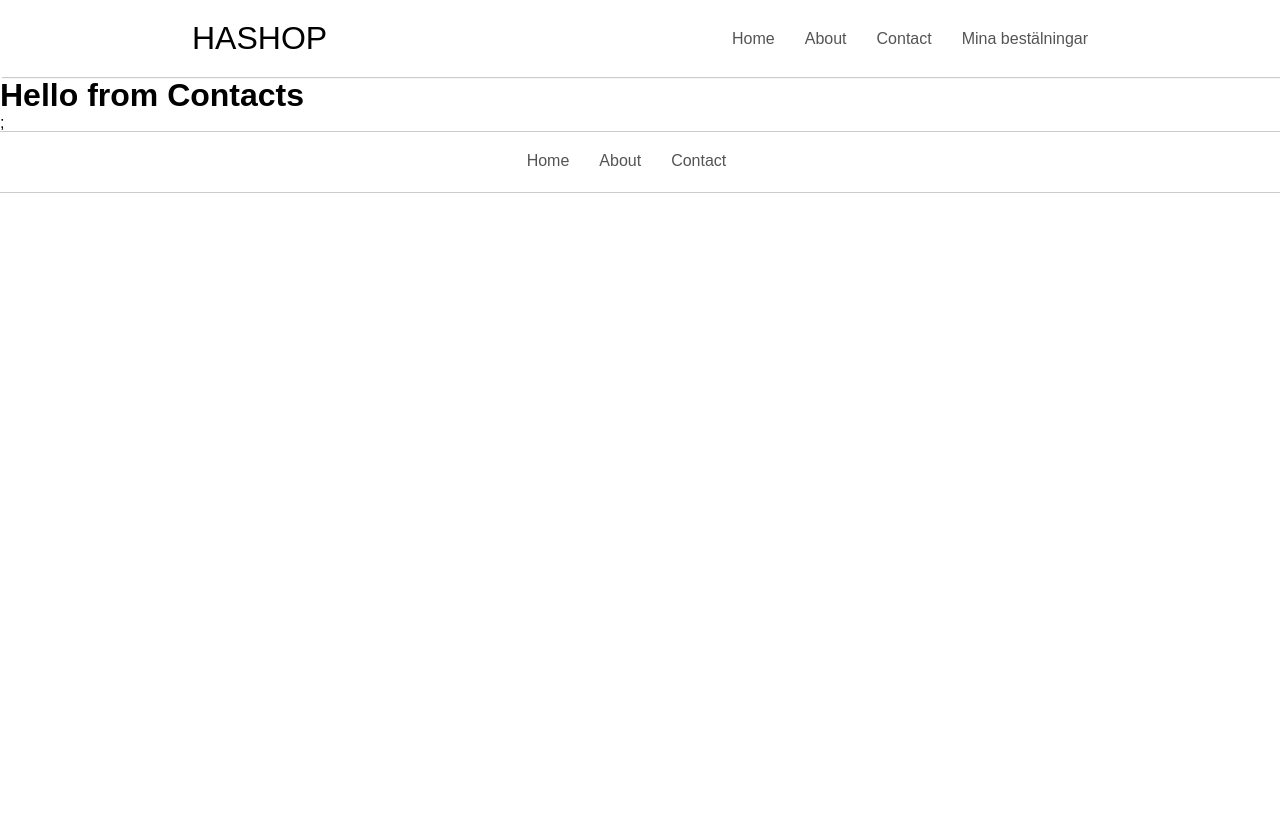
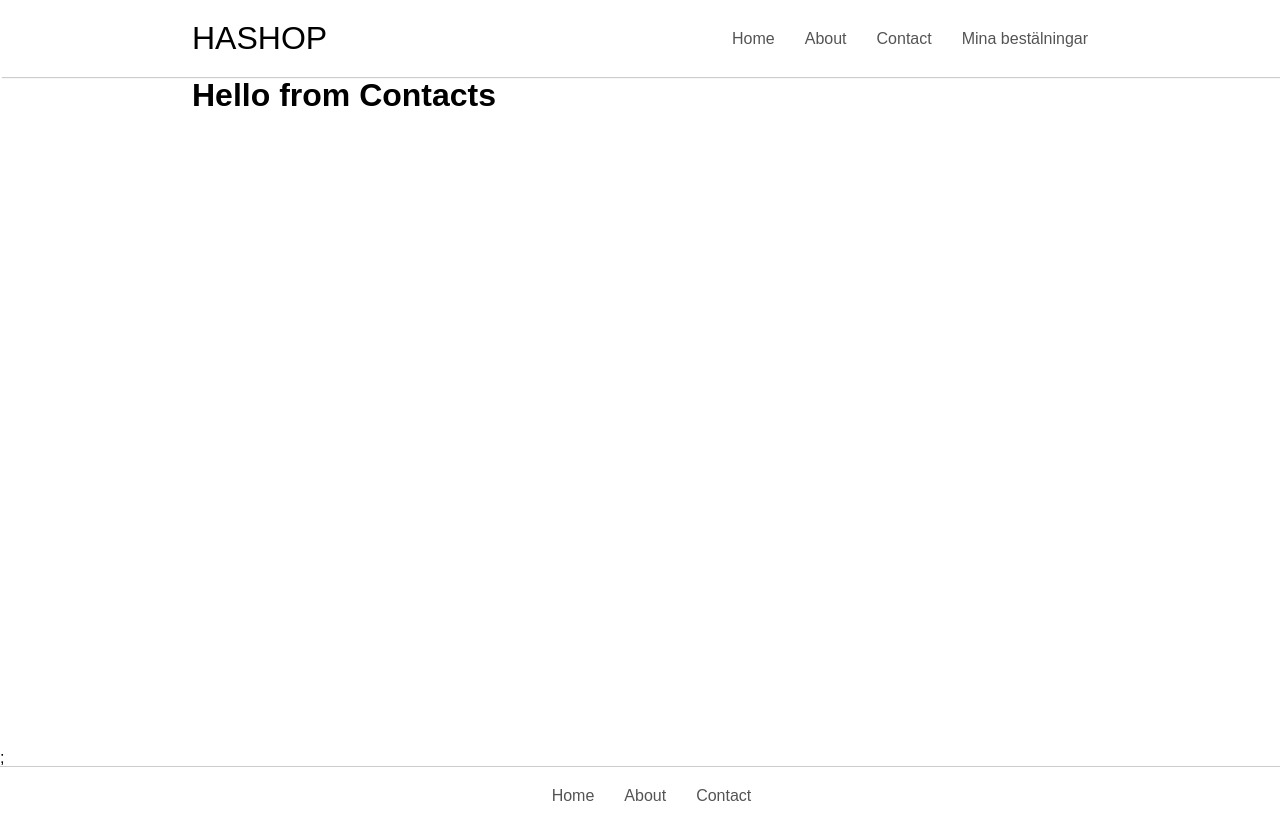
Before and after one commit to Keici232/Webshop, a Next.js app in the folder ecommerce/: page /contacts in a window 1280 px wide. Before the commit the page ends 800 px from the top, so only its background shows below. Built offline with nearby package versions, Linux system fonts and the light colour scheme.

Commit message:
Footer fixed

```diff
--- a/ecommerce/components/Layout.js
+++ b/ecommerce/components/Layout.js
@@ -6,7 +6,7 @@ const Layout = ({ children }) => {
   return (
     <div className="layout">
       <Navbar />
-      {children}
+      <div>{children}</div>
       <Footer />
     </div>
   );
--- a/ecommerce/pages/404.js
+++ b/ecommerce/pages/404.js
@@ -2,7 +2,7 @@ import Link from "next/Link";
 
 const error = () => {
   return (
-    <div>
+    <div className="container">
       <p> Error, page nor found</p>
 
       <Link href="/">
--- a/ecommerce/pages/about.js
+++ b/ecommerce/pages/about.js
@@ -2,7 +2,7 @@ import React from "react";
 
 const about = () => {
   return (
-    <div>
+    <div className="container">
       <h1>Hello from Hamodi</h1>
     </div>
   );
--- a/ecommerce/pages/contacts.js
+++ b/ecommerce/pages/contacts.js
@@ -1,11 +1,11 @@
-import React from 'react'
+import React from "react";
 
 function contacts() {
-    return (
-        <div>
-            <h1>Hello from Contacts</h1>
-        </div>
-    )
+  return (
+    <div className="container">
+      <h1>Hello from Contacts</h1>
+    </div>
+  );
 }
 
-export default contacts
+export default contacts;
--- a/ecommerce/styles/Navbar.module.css
+++ b/ecommerce/styles/Navbar.module.css
@@ -36,4 +36,9 @@
   position: absolute;
   width: 100%;
   height: 60px; /* Height of the footer */
+  margin-top: auto;
 }
+
+.footer ul {
+  margin-left: 25px;
+}
--- a/ecommerce/styles/globals.css
+++ b/ecommerce/styles/globals.css
@@ -20,6 +20,7 @@ ul {
   max-width: 1100px;
   width: 70%;
   margin: 0 auto;
+  min-height: 84vh;
 }
 
 .main {
@@ -27,6 +28,7 @@ ul {
   grid-template-columns: repeat(auto-fit, minmax(300px, 1fr));
   grid-gap: 2rem;
   padding: 50px 0;
+  min-height: 100vh;
 }
 
 .button {
```
Also changed, not shown: ecommerce/pages/orders.js (+7 -7 lines).
